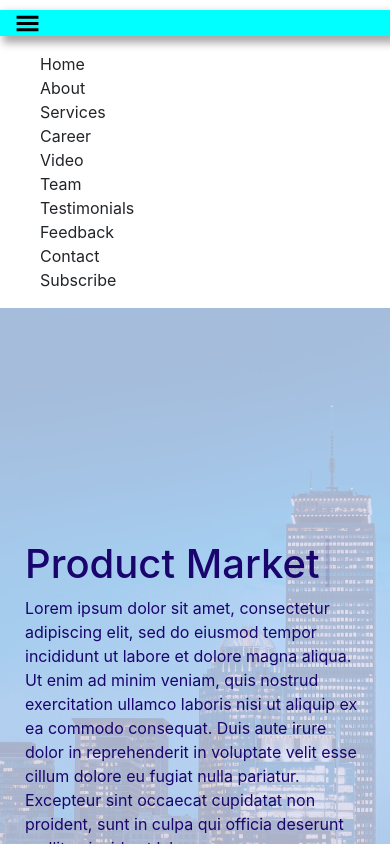
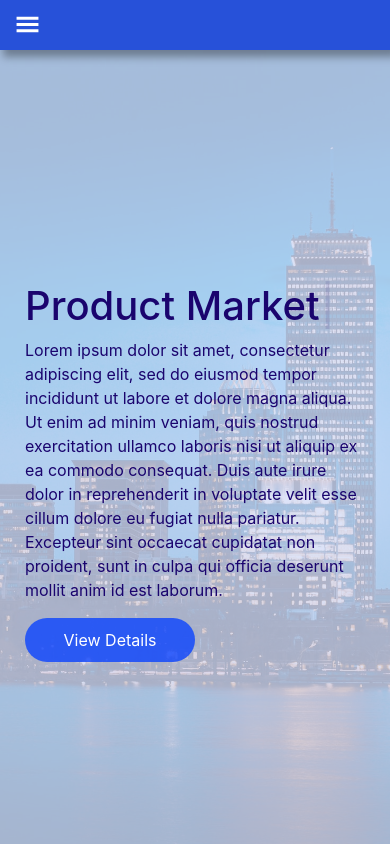
Before and after one commit to mayragann/CompanyPortfolio, a React (Create React App) app in the folder portfolio/: page / in a window 390 px wide. Shown: the top 844 px of the page. Built offline with nearby package versions, Linux system fonts and the light colour scheme; no server answers.

Commit message:
Navbar for Mobile is Responsive

```diff
--- a/portfolio/src/Components/NavbarMobileView/NavbarMobileView.css
+++ b/portfolio/src/Components/NavbarMobileView/NavbarMobileView.css
@@ -1,12 +1,40 @@
 .mobile-view-header{
     width: 100%;
-    background-color: aqua;
-    color: black;
-    margin-top: 10px;
+    background-color:#2751d9;
     color:black;
+    height: 50px;
+    display: flex;
+
+    align-items: center;
+
     -webkit-box-shadow: 5px 5px 8px 2px rgba(0,0,0,0.34);
     -moz-box-shadow: -13px 4px 8px 2px rgba(0,0,0,0.56);
     box-shadow: 5px 5px 8px 2px rgba(0,0,0,0.34);
+}
+.responsive-mobile-view{
+    position: sticky;
+    top: 0;
+    z-index: 1;
+}
+.mobile-view-header p svg {
+    color: white;
+    cursor: pointer;
+    margin-top:15px;
+
+}
+
+.mobile-nav{
+    height: auto;
+    margin-top:15px;
+    width: 210px;
+    background-color: #2751d9;
+    top: 0;
+    z-index: 1;
+}
+.mobile-nav ul li {
+    color: white;
+    cursor: pointer;
+    margin-top: 10px;
 }
 
 @media (min-width:900px){
--- a/portfolio/src/Components/NavbarMobileView/NavbarMobileView.js
+++ b/portfolio/src/Components/NavbarMobileView/NavbarMobileView.js
@@ -1,17 +1,24 @@
-import React from "react";
+import React, { useState } from "react";
 import "./NavbarMobileView.css";
 import { Link } from "react-scroll";
 import { GiHamburgerMenu } from "react-icons/gi";
 
+
 const NavbarMobileView = () => {
+    const [open, setOpen] = useState(false);
+
+    const handleNavbarOpen = () => {
+        setOpen(!open)
+    }
+
   return (
     <div className="responsive-mobile-view">
       <div className="container-fluid mobile-view-header">
         <p>
-          <GiHamburgerMenu size={25} />
+          <GiHamburgerMenu size={25} onClick={handleNavbarOpen}/>
         </p>
       </div>
-      <div className="mobile-nav">
+        {open ? (      <div className="mobile-nav">
       <ul>
         <li className="nav-item">
           <Link to="home" spy={true} smooth={true} offset={-100} duration={100}>
@@ -95,7 +102,8 @@ const NavbarMobileView = () => {
         </li>
       </ul>
 
-      </div>
+      </div>): null}
+
     </div>
   );
 };
```
